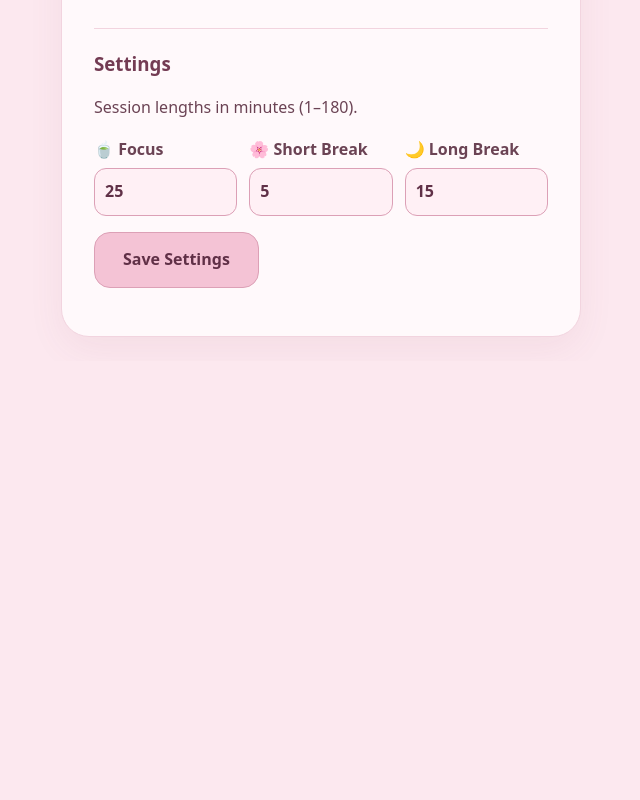
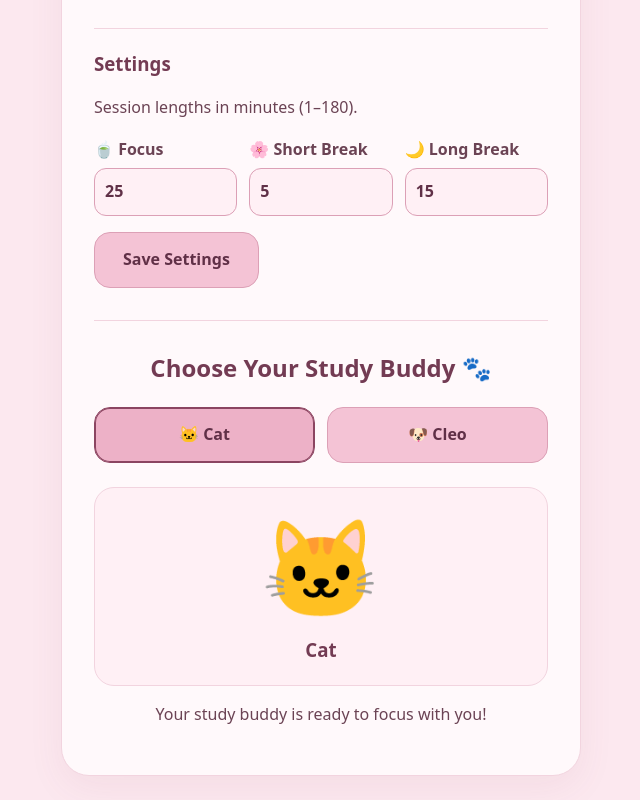
Before and after one commit to saimachhokar/nooklet, a React (Vite) app: page / in a window 1280 px wide. Shown: the part 686-1486 px from the top of the page, without its empty margins (319-959 px from the left). Before the commit the page ends 1047 px from the top, so only its background shows below. Built offline with nearby package versions, Linux system fonts and the light colour scheme.

Commit message:
feat: add selectable study companions

```diff
--- a/src/App.jsx
+++ b/src/App.jsx
@@ -1,4 +1,5 @@
 import PomodoroTimer from './components/PomodoroTimer.jsx'
+import StudyCompanion from './components/StudyCompanion.jsx'
 import './App.css'
 
 function App() {
@@ -10,6 +11,7 @@ function App() {
         <p className="description">A cozy space to focus, study, and grow.</p>
         <button type="button">Let's Focus</button>
         <PomodoroTimer />
+        <StudyCompanion />
       </section>
     </main>
   )
--- /dev/null
+++ b/src/components/StudyCompanion.css
@@ -0,0 +1,53 @@
+.study-companion {
+  margin-top: 32px;
+  padding-top: 28px;
+  border-top: 1px solid #f2d4df;
+}
+
+.study-companion h2 {
+  margin: 0;
+  color: #733b53;
+  font-size: 1.5rem;
+}
+
+.companion-options {
+  display: flex;
+  flex-wrap: wrap;
+  justify-content: center;
+  gap: 12px;
+  margin-top: 20px;
+}
+
+.companion-options button {
+  flex: 1 1 120px;
+  background: #fff0f5;
+}
+
+.companion-options button[aria-pressed='true'] {
+  background: #edb1c7;
+  border-color: #8b4561;
+  box-shadow: inset 0 0 0 1px #8b4561;
+}
+
+.companion-preview {
+  margin-top: 24px;
+  padding: 20px;
+  border: 1px solid #f2d4df;
+  border-radius: 20px;
+  background: #fff0f5;
+}
+
+.companion-emoji {
+  display: block;
+  font-size: clamp(4rem, 18vw, 6rem);
+  line-height: 1.2;
+}
+
+.companion-preview h3 {
+  margin: 12px 0 0;
+  color: #733b53;
+}
+
+.study-companion > p {
+  margin-bottom: 0;
+}
--- /dev/null
+++ b/src/components/StudyCompanion.jsx
@@ -0,0 +1,37 @@
+import { useState } from 'react'
+import './StudyCompanion.css'
+
+const companions = {
+  cat: { name: 'Cat', emoji: '🐱' },
+  cleo: { name: 'Cleo', emoji: '🐶' },
+}
+
+function StudyCompanion() {
+  const [selectedCompanion, setSelectedCompanion] = useState('cat')
+  const companion = companions[selectedCompanion]
+
+  return (
+    <section className="study-companion" aria-labelledby="companion-heading">
+      <h2 id="companion-heading">Choose Your Study Buddy 🐾</h2>
+      <div className="companion-options" role="group" aria-label="Study buddy">
+        {Object.entries(companions).map(([id, { name, emoji }]) => (
+          <button
+            key={id}
+            type="button"
+            aria-pressed={selectedCompanion === id}
+            onClick={() => setSelectedCompanion(id)}
+          >
+            {emoji} {name}
+          </button>
+        ))}
+      </div>
+      <div className="companion-preview" aria-live="polite">
+        <span className="companion-emoji" aria-hidden="true">{companion.emoji}</span>
+        <h3>{companion.name}</h3>
+      </div>
+      <p>Your study buddy is ready to focus with you!</p>
+    </section>
+  )
+}
+
+export default StudyCompanion
```
